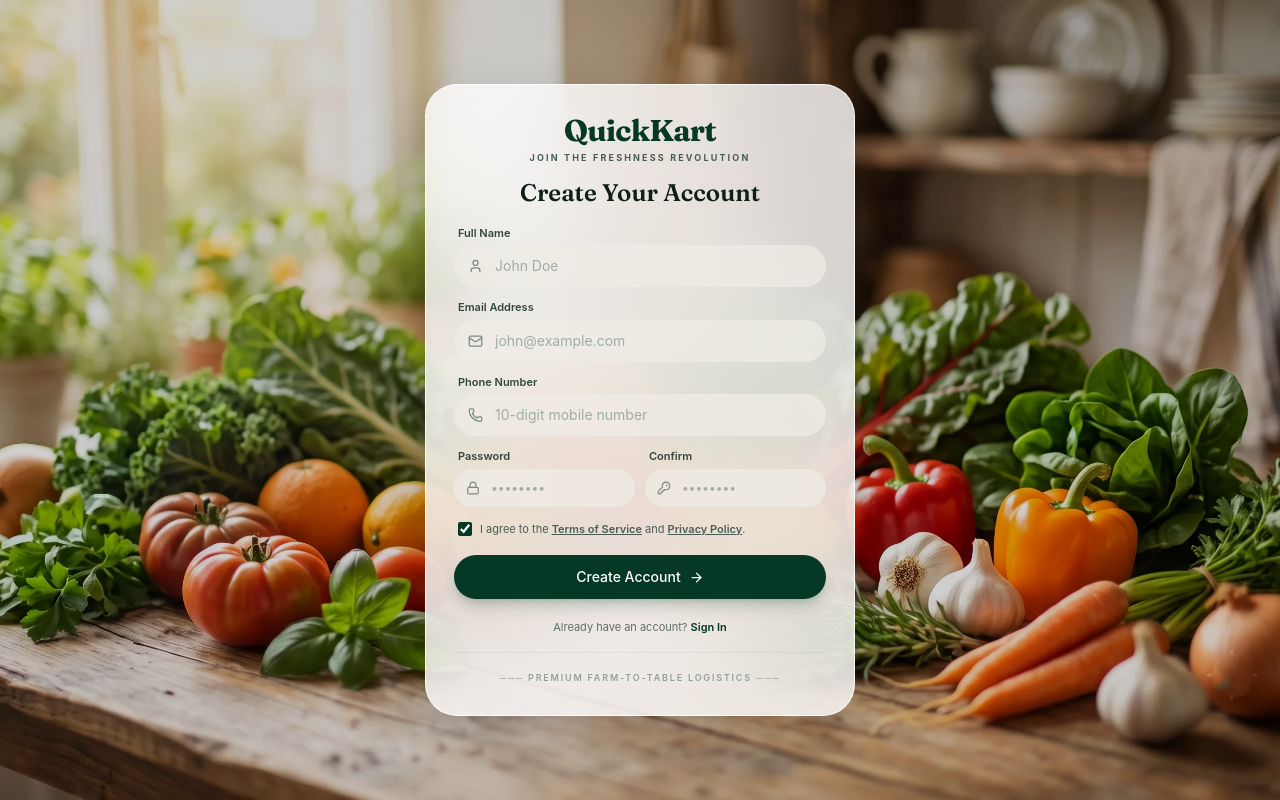
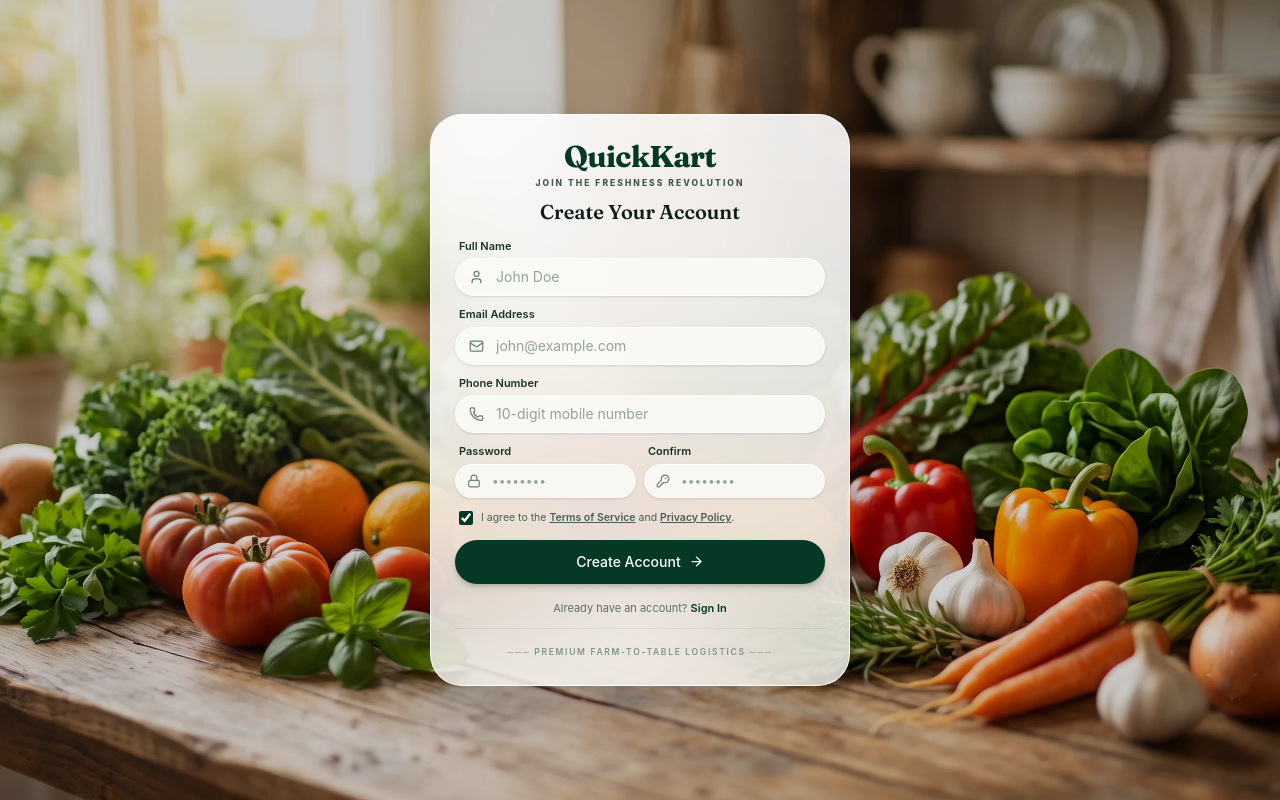
Before and after one commit to adil2133-git/QuickCart, a React (Vite) app in the folder frontend/: page /register/customer in a window 1280 px wide. Built offline with nearby package versions, Linux system fonts and the light colour scheme; no server answers.

Commit message:
style(auth): polish customer registration card for 100% zero-scroll desktop fit and high-contrast glass sheen

```diff
--- a/frontend/src/features/auth/pages/customerRegistration.tsx
+++ b/frontend/src/features/auth/pages/customerRegistration.tsx
@@ -65,28 +65,28 @@
 
   return (
     <div
-      className="relative flex min-h-screen w-full items-center justify-center p-3 sm:p-5 font-sans bg-cover bg-center bg-no-repeat overflow-y-auto"
+      className="relative flex h-screen w-full items-center justify-center p-3 sm:p-4 overflow-hidden font-sans bg-cover bg-center bg-no-repeat select-none"
       style={{ backgroundImage: `url(${customerRegBg})` }}
     >
-      {/* Soft overlay for depth and focus */}
+      {/* Soft dark vignette overlay for focus */}
       <div className="absolute inset-0 bg-black/15 backdrop-brightness-[0.96]" />
 
       {/* Centered Glassmorphic Registration Card */}
-      <div className="relative z-10 w-full max-w-[430px] my-auto rounded-[32px] border border-white/80 bg-white/80 p-6 sm:p-7 shadow-[0_20px_50px_rgba(0,0,0,0.18)] backdrop-blur-2xl transition-all">
+      <div className="relative z-10 w-full max-w-[420px] rounded-[32px] border border-white/90 bg-gradient-to-b from-white/90 via-white/85 to-white/75 p-5 sm:p-6 shadow-[0_25px_60px_rgba(0,0,0,0.22)] backdrop-blur-2xl transition-all">
 
         {/* Top Branding Header */}
-        <div className="text-center mb-4">
+        <div className="text-center mb-3">
           <h1
             className="text-2xl sm:text-3xl font-bold text-[#063826] tracking-tight mb-0.5"
             style={{ fontFamily: "Fraunces, serif" }}
           >
             QuickKart
           </h1>
-          <p className="text-[9px] font-bold tracking-[0.24em] text-[#4A5D54] uppercase mb-3">
+          <p className="text-[8.5px] font-extrabold tracking-[0.24em] text-[#42594D] uppercase mb-2">
             JOIN THE FRESHNESS REVOLUTION
           </p>
           <h2
-            className="text-xl sm:text-2xl font-semibold text-[#0F1E17]"
+            className="text-lg sm:text-xl font-semibold text-[#0F1E17]"
             style={{ fontFamily: "Fraunces, serif" }}
           >
             Create Your Account
@@ -95,21 +95,21 @@
 
         {/* Server Error Alert Banner */}
         {serverError && (
-          <div className="flex items-center gap-2 rounded-2xl px-3.5 py-2.5 mb-3 bg-red-50/90 border border-red-200 text-xs font-medium text-red-600 text-left">
+          <div className="flex items-center gap-2 rounded-2xl px-3.5 py-2 mb-2 bg-red-50/90 border border-red-200 text-xs font-medium text-red-600 text-left">
             <p>{serverError}</p>
           </div>
         )}
 
         {/* Registration Form */}
-        <form onSubmit={formik.handleSubmit} noValidate className="space-y-3">
+        <form onSubmit={formik.handleSubmit} noValidate className="space-y-2.5">
 
           {/* Full Name */}
           <div>
-            <label className="block text-left text-[11px] font-semibold text-[#33463D] mb-1 pl-1">
+            <label className="block text-left text-[11px] font-semibold text-[#1A3326] mb-1 pl-1">
               Full Name
             </label>
             <div className="relative">
-              <span className="absolute left-3.5 top-1/2 -translate-y-1/2 text-[#7A8B83]">
+              <span className="absolute left-3.5 top-1/2 -translate-y-1/2 text-[#6B7F75]">
                 <User size={15} />
               </span>
               <input
@@ -120,25 +120,25 @@
                 onChange={formik.handleChange}
                 onBlur={formik.handleBlur}
                 placeholder="John Doe"
-                className={`w-full pl-10 pr-4 py-2.5 text-xs sm:text-sm rounded-full bg-[#EFECE6]/75 border ${
+                className={`w-full pl-10 pr-4 py-2 text-xs sm:text-sm rounded-full bg-[#FAFAF7]/90 border ${
                   formik.touched.name && formik.errors.name
                     ? "border-red-400 focus:border-red-500 bg-red-50/30"
-                    : "border-transparent focus:border-[#063826]/40 focus:bg-white"
-                } text-[#0F1E17] placeholder-[#A0ACA5] transition-all outline-none`}
+                    : "border-white/80 focus:border-[#063826]/40 focus:bg-white"
+                } text-[#0B2016] placeholder-[#94A39A] shadow-sm transition-all outline-none`}
               />
             </div>
             {formik.touched.name && formik.errors.name && (
-              <p className="mt-1 text-[10px] font-medium text-red-600 pl-3 text-left">{formik.errors.name}</p>
+              <p className="mt-0.5 text-[9.5px] font-medium text-red-600 pl-3 text-left">{formik.errors.name}</p>
             )}
           </div>
 
           {/* Email Address */}
           <div>
-            <label className="block text-left text-[11px] font-semibold text-[#33463D] mb-1 pl-1">
+            <label className="block text-left text-[11px] font-semibold text-[#1A3326] mb-1 pl-1">
               Email Address
             </label>
             <div className="relative">
-              <span className="absolute left-3.5 top-1/2 -translate-y-1/2 text-[#7A8B83]">
+              <span className="absolute left-3.5 top-1/2 -translate-y-1/2 text-[#6B7F75]">
                 <Mail size={15} />
               </span>
               <input
@@ -149,25 +149,25 @@
                 onChange={formik.handleChange}
                 onBlur={formik.handleBlur}
                 placeholder="john@example.com"
-                className={`w-full pl-10 pr-4 py-2.5 text-xs sm:text-sm rounded-full bg-[#EFECE6]/75 border ${
+                className={`w-full pl-10 pr-4 py-2 text-xs sm:text-sm rounded-full bg-[#FAFAF7]/90 border ${
                   formik.touched.email && formik.errors.email
                     ? "border-red-400 focus:border-red-500 bg-red-50/30"
-                    : "border-transparent focus:border-[#063826]/40 focus:bg-white"
-                } text-[#0F1E17] placeholder-[#A0ACA5] transition-all outline-none`}
+                    : "border-white/80 focus:border-[#063826]/40 focus:bg-white"
+                } text-[#0B2016] placeholder-[#94A39A] shadow-sm transition-all outline-none`}
               />
             </div>
             {formik.touched.email && formik.errors.email && (
-              <p className="mt-1 text-[10px] font-medium text-red-600 pl-3 text-left">{formik.errors.email}</p>
+              <p className="mt-0.5 text-[9.5px] font-medium text-red-600 pl-3 text-left">{formik.errors.email}</p>
             )}
           </div>
 
           {/* Phone Number */}
           <div>
-            <label className="block text-left text-[11px] font-semibold text-[#33463D] mb-1 pl-1">
+            <label className="block text-left text-[11px] font-semibold text-[#1A3326] mb-1 pl-1">
               Phone Number
             </label>
             <div className="relative">
-              <span className="absolute left-3.5 top-1/2 -translate-y-1/2 text-[#7A8B83]">
+              <span className="absolute left-3.5 top-1/2 -translate-y-1/2 text-[#6B7F75]">
                 <Phone size={15} />
               </span>
               <input
@@ -178,27 +178,27 @@
                 onChange={formik.handleChange}
                 onBlur={formik.handleBlur}
                 placeholder="10-digit mobile number"
-                className={`w-full pl-10 pr-4 py-2.5 text-xs sm:text-sm rounded-full bg-[#EFECE6]/75 border ${
+                className={`w-full pl-10 pr-4 py-2 text-xs sm:text-sm rounded-full bg-[#FAFAF7]/90 border ${
                   formik.touched.phone && formik.errors.phone
                     ? "border-red-400 focus:border-red-500 bg-red-50/30"
-                    : "border-transparent focus:border-[#063826]/40 focus:bg-white"
-                } text-[#0F1E17] placeholder-[#A0ACA5] transition-all outline-none`}
+                    : "border-white/80 focus:border-[#063826]/40 focus:bg-white"
+                } text-[#0B2016] placeholder-[#94A39A] shadow-sm transition-all outline-none`}
               />
             </div>
             {formik.touched.phone && formik.errors.phone && (
-              <p className="mt-1 text-[10px] font-medium text-red-600 pl-3 text-left">{formik.errors.phone}</p>
+              <p className="mt-0.5 text-[9.5px] font-medium text-red-600 pl-3 text-left">{formik.errors.phone}</p>
             )}
           </div>
 
           {/* Password & Confirm Side-by-Side Grid */}
-          <div className="grid grid-cols-2 gap-2.5">
+          <div className="grid grid-cols-2 gap-2">
             {/* Password */}
             <div>
-              <label className="block text-left text-[11px] font-semibold text-[#33463D] mb-1 pl-1">
+              <label className="block text-left text-[11px] font-semibold text-[#1A3326] mb-1 pl-1">
                 Password
               </label>
               <div className="relative">
-                <span className="absolute left-3 top-1/2 -translate-y-1/2 text-[#7A8B83]">
+                <span className="absolute left-3 top-1/2 -translate-y-1/2 text-[#6B7F75]">
                   <Lock size={14} />
                 </span>
                 <input
@@ -209,11 +209,11 @@
                   onChange={formik.handleChange}
                   onBlur={formik.handleBlur}
                   placeholder="••••••••"
-                  className={`w-full pl-9 pr-3 py-2.5 text-xs rounded-full bg-[#EFECE6]/75 border ${
+                  className={`w-full pl-9 pr-3 py-2 text-xs rounded-full bg-[#FAFAF7]/90 border ${
                     formik.touched.password && formik.errors.password
                       ? "border-red-400 focus:border-red-500 bg-red-50/30"
-                      : "border-transparent focus:border-[#063826]/40 focus:bg-white"
-                  } text-[#0F1E17] placeholder-[#A0ACA5] transition-all outline-none`}
+                      : "border-white/80 focus:border-[#063826]/40 focus:bg-white"
+                  } text-[#0B2016] placeholder-[#94A39A] shadow-sm transition-all outline-none`}
                 />
               </div>
               {formik.touched.password && formik.errors.password && (
@@ -223,11 +223,11 @@
 
             {/* Confirm */}
             <div>
-              <label className="block text-left text-[11px] font-semibold text-[#33463D] mb-1 pl-1">
+              <label className="block text-left text-[11px] font-semibold text-[#1A3326] mb-1 pl-1">
                 Confirm
               </label>
               <div className="relative">
-                <span className="absolute left-3 top-1/2 -translate-y-1/2 text-[#7A8B83]">
+                <span className="absolute left-3 top-1/2 -translate-y-1/2 text-[#6B7F75]">
                   <KeyRound size={14} />
                 </span>
                 <input
@@ -238,11 +238,11 @@
                   onChange={formik.handleChange}
                   onBlur={formik.handleBlur}
                   placeholder="••••••••"
-                  className={`w-full pl-9 pr-3 py-2.5 text-xs rounded-full bg-[#EFECE6]/75 border ${
+                  className={`w-full pl-9 pr-3 py-2 text-xs rounded-full bg-[#FAFAF7]/90 border ${
                     formik.touched.confirmPassword && formik.errors.confirmPassword
                       ? "border-red-400 focus:border-red-500 bg-red-50/30"
-                      : "border-transparent focus:border-[#063826]/40 focus:bg-white"
-                  } text-[#0F1E17] placeholder-[#A0ACA5] transition-all outline-none`}
+                      : "border-white/80 focus:border-[#063826]/40 focus:bg-white"
+                  } text-[#0B2016] placeholder-[#94A39A] shadow-sm transition-all outline-none`}
                 />
               </div>
               {formik.touched.confirmPassword && formik.errors.confirmPassword && (
@@ -253,7 +253,7 @@
 
           {/* Terms Agreement Checkbox */}
           <div className="pt-0.5">
-            <label className="flex items-center gap-2 text-[11px] text-[#4A5D54] cursor-pointer text-left pl-1 select-none">
+            <label className="flex items-center gap-2 text-[10.5px] text-[#4A5D54] cursor-pointer text-left pl-1 select-none">
               <input
                 type="checkbox"
                 checked={agreedTerms}
@@ -267,11 +267,11 @@
           </div>
 
           {/* Submit Button */}
-          <div className="pt-1.5">
+          <div className="pt-1">
             <button
               type="submit"
               disabled={formik.isSubmitting}
-              className="w-full py-3 rounded-full bg-[#063826] hover:bg-[#042418] active:scale-[0.99] text-white font-medium text-xs sm:text-sm transition-all flex items-center justify-center gap-2 shadow-lg shadow-[#063826]/20 cursor-pointer disabled:opacity-70"
+              className="w-full py-2.5 sm:py-3 rounded-full bg-[#063826] hover:bg-[#042418] active:scale-[0.99] text-white font-medium text-xs sm:text-sm transition-all flex items-center justify-center gap-2 shadow-md shadow-[#063826]/20 cursor-pointer disabled:opacity-70"
             >
               {formik.isSubmitting ? "Sending OTP..." : "Create Account"}
               {!formik.isSubmitting && <ArrowRight size={15} />}
@@ -279,7 +279,7 @@
           </div>
 
           {/* Already have an account link */}
-          <div className="pt-2 text-center text-[11px] text-[#5D6F66]">
+          <div className="pt-1.5 text-center text-[11px] text-[#5D6F66]">
             <span>Already have an account? </span>
             <button
               type="button"
@@ -292,8 +292,8 @@
         </form>
 
         {/* Bottom Decorative Tagline */}
-        <div className="mt-4 border-t border-black/5 pt-2.5 text-center">
-          <span className="text-[9px] tracking-[0.2em] font-semibold text-[#90A197] uppercase">
+        <div className="mt-3 border-t border-black/5 pt-2 text-center">
+          <span className="text-[8.5px] tracking-[0.2em] font-semibold text-[#829489] uppercase">
             ─── PREMIUM FARM-TO-TABLE LOGISTICS ───
           </span>
         </div>
```
